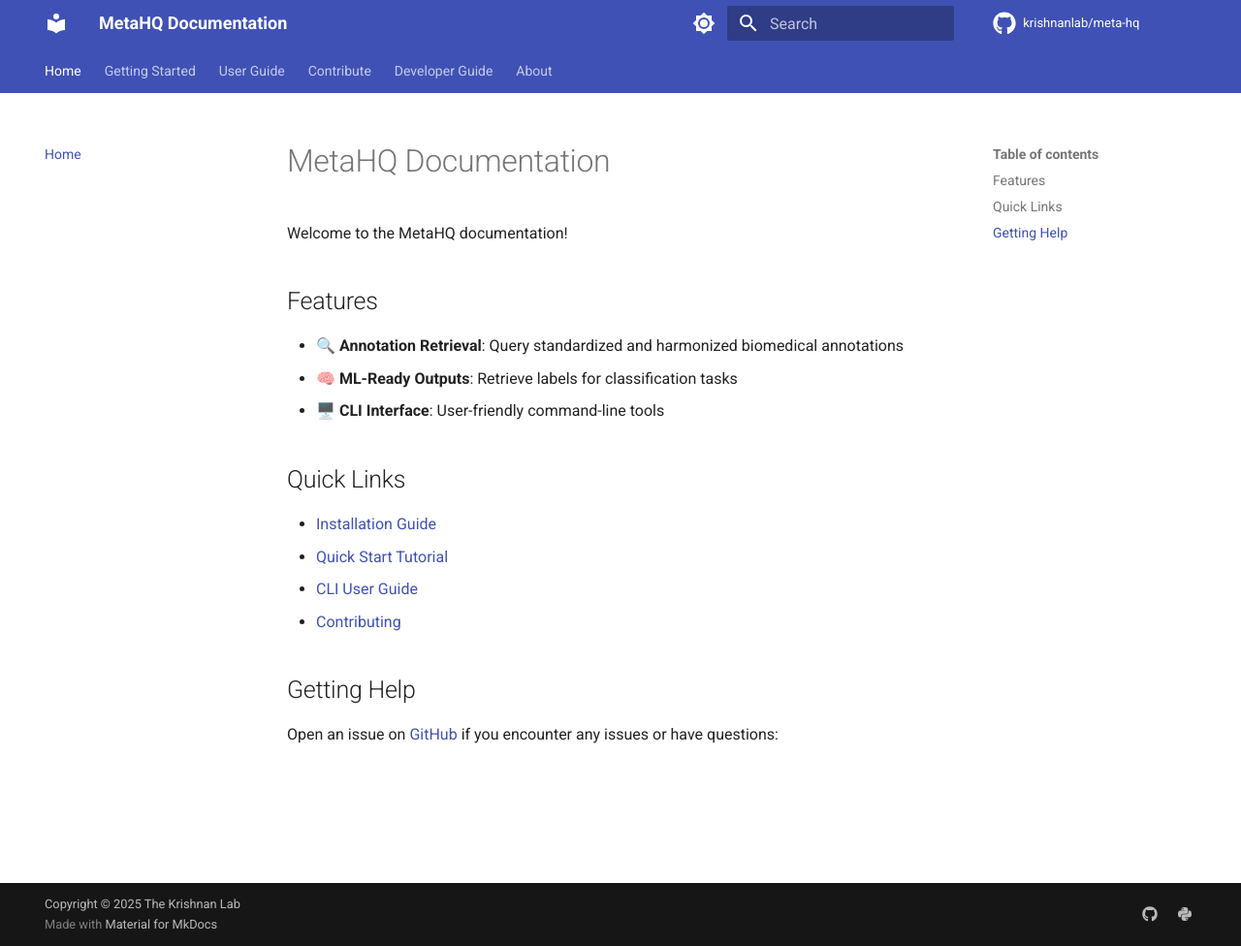
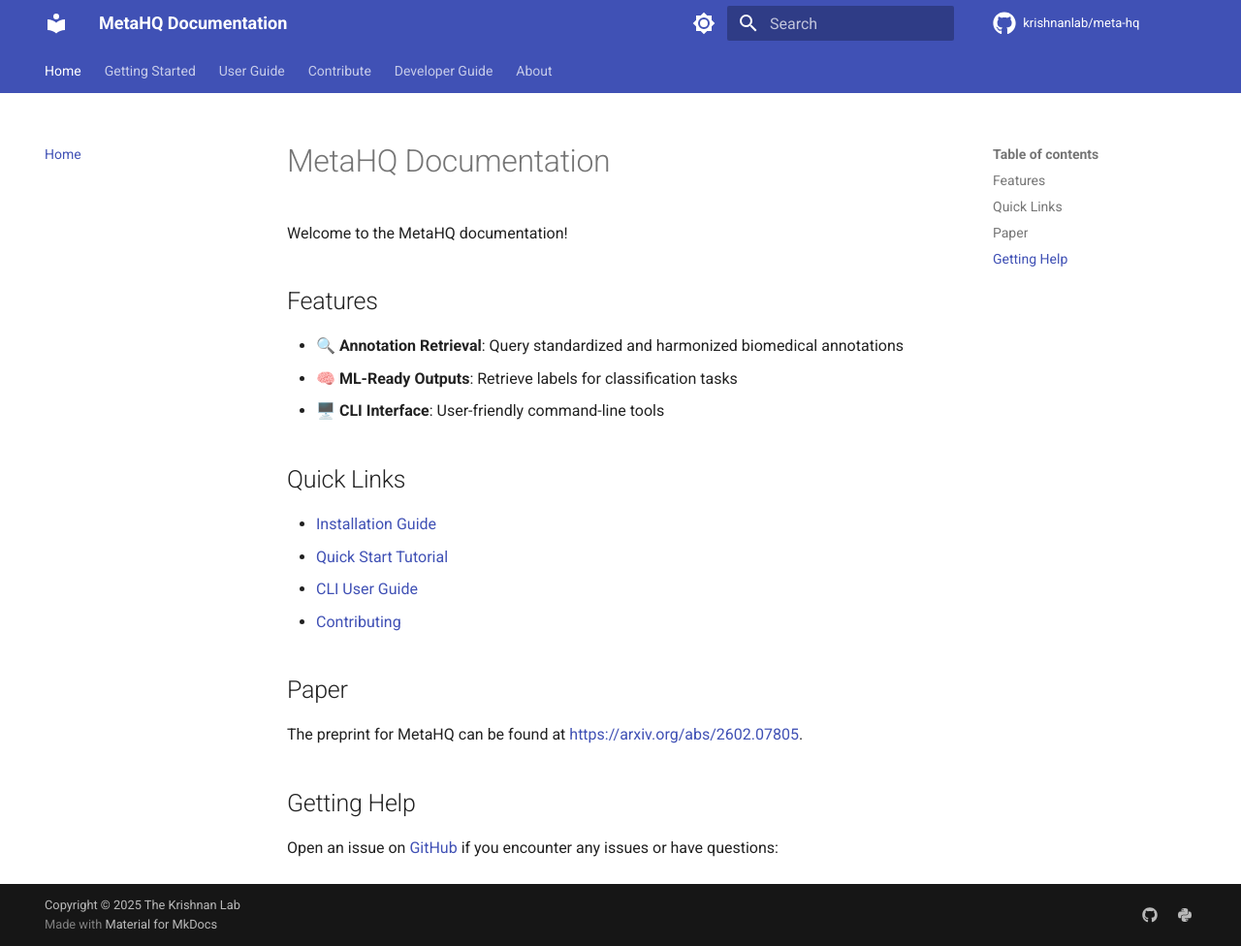
Before and after one commit to krishnanlab/meta-hq, an MkDocs documentation site: the page built from docs/index.md, in a window 1280 px wide and 976 px high. Shown: the whole window at 97% size. Built offline with MkDocs 1.6.1 and Material for MkDocs 9.7.7, drawn with Linux system fonts in a browser that asks for light colours; comment, search, counter and statistics services are not loaded.

Commit message:
added links to the preprint

```diff
--- a/docs/index.md
+++ b/docs/index.md
@@ -15,6 +15,10 @@
 - [CLI User Guide](user-guide/setup.md)
 - [Contributing](contribute/index.md)
 
+## Paper
+
+The preprint for MetaHQ can be found at [https://arxiv.org/abs/2602.07805](https://arxiv.org/abs/2602.07805).
+
 ## Getting Help
 
 Open an issue on [GitHub](https://github.com/krishnanlab/meta-hq) if you encounter any issues or have questions:
```
Also changed, not shown: README.md (+1 -0 lines), docs/about/citation.md (+1 -0 lines).
